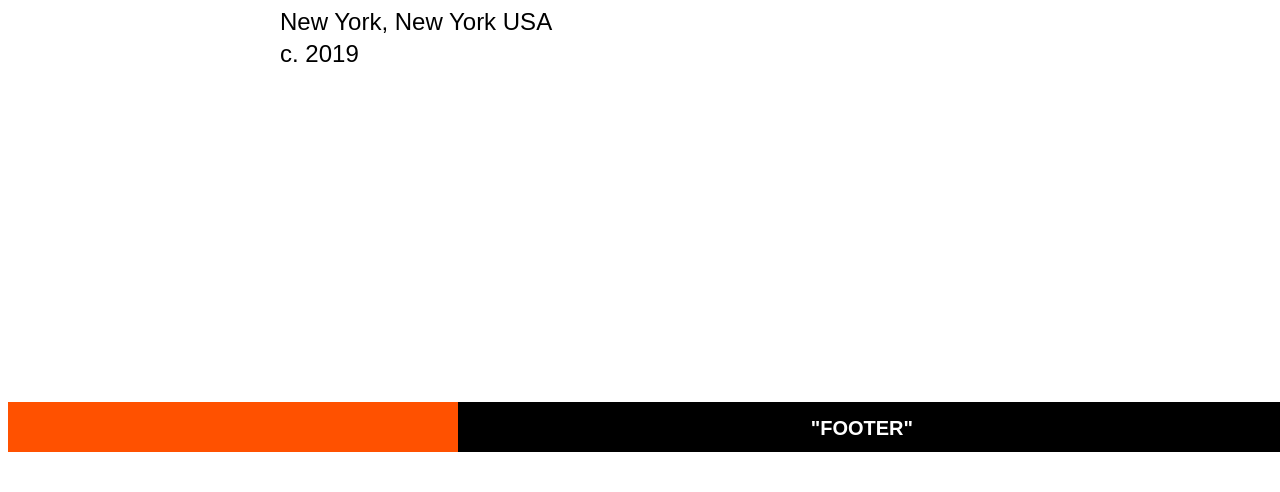
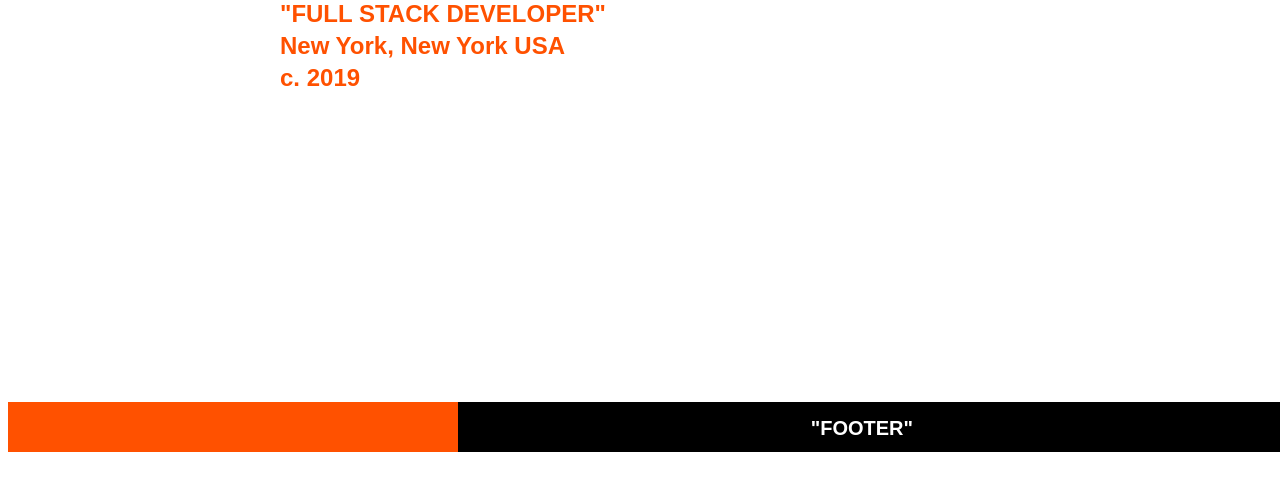
Before and after one commit to dcldev/Basic-Portfolio, a plain HTML site: page index.html in a window 1280 px wide. Shown: the part 348-840 px from the top of the page. Drawn offline with Linux system fonts and the light colour scheme.

Commit message:
final push

```diff
--- a/assets/css/style.css
+++ b/assets/css/style.css
@@ -192,6 +192,15 @@
         z-index: 0;
     }
 
+    #pbody {
+        color: rgb(255, 81, 0);
+        font-weight: bold;
+        text-align: justify;
+        position: absolute;
+        margin: 0;
+        top: 50px;
+        z-index: 3;
+    }
 
     /* CONTACT CSS CODE BEGINS HERE */
 
```
Also changed, not shown: contact.html (+5 -2 lines).
